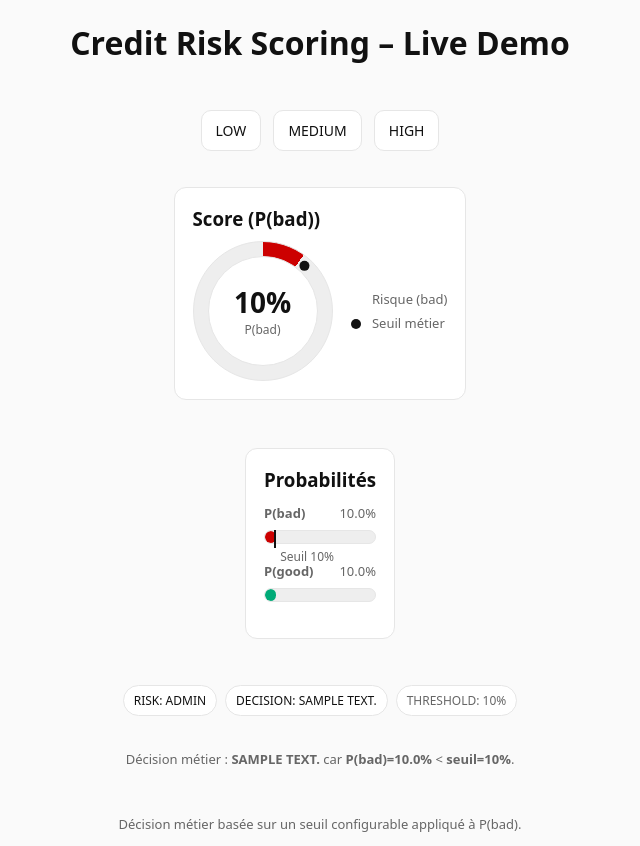
After one commit to fngaha/pdi-credit-risk-ml, a Flask app: template ui/templates/demo_full.html in a window 1280 px wide. The commit adds this page. Shown: the whole page, without its empty margins (320-960 px from the left). Run offline with Flask 3, Linux system fonts and the light colour scheme; the template is opened without the code that fills it: most values are stand-ins (such as "Sample title", 1, 10 or a date in 2020); parts of the project's set-up code (start-up, migrations or seed data) failed here and were passed over.

Commit message:
feat: add full screen demo mode and live demo script

```diff
--- a/src/api/app.py
+++ b/src/api/app.py
@@ -205,6 +205,40 @@ def demo(level: str):
     )
 
 
+@app.get("/demo/full/<level>")
+def demo_full(level: str):
+    if level not in DEMO_PROFILES:
+        return "Unknown demo profile", 404
+
+    threshold = 0.5
+    payload = DEMO_PROFILES[level]
+
+    req = CreditRiskRequest(**payload)
+    result = predict_single(pipeline, req.model_dump())
+
+    business_decision = "reject" if result.probability_bad >= threshold else "accept"
+
+    if result.probability_bad >= 0.7:
+        risk_level = "high"
+    elif result.probability_bad >= 0.4:
+        risk_level = "medium"
+    else:
+        risk_level = "low"
+
+    return render_template(
+        "demo_full.html",
+        result={
+            "label": result.label,
+            "probability_bad": result.probability_bad,
+            "probability_good": result.probability_good,
+            "risk_level": risk_level,
+            "threshold": threshold,
+            "business_decision": business_decision,
+        },
+        current_level=level,
+    )
+
+
 if __name__ == "__main__":
     port = int(os.getenv("PORT", "5000"))
     app.run(host="0.0.0.0", port=port, debug=False)
--- /dev/null
+++ b/ui/templates/demo_full.html
@@ -0,0 +1,44 @@
+<!doctype html>
+<html lang="fr">
+<head>
+  <meta charset="utf-8" />
+  <title>Credit Risk – Live Demo</title>
+  <meta name="viewport" content="width=device-width, initial-scale=1" />
+  <link rel="stylesheet" href="/static/css/style.css" />
+  <style>
+    body { background: #fafafa; }
+    .fullscreen {
+      min-height: 100vh;
+      display: flex;
+      flex-direction: column;
+      justify-content: center;
+      align-items: center;
+      gap: 24px;
+    }
+    .demo-nav {
+      display: flex;
+      gap: 12px;
+    }
+  </style>
+</head>
+
+<body>
+  <div class="fullscreen">
+    <h1>Credit Risk Scoring – Live Demo</h1>
+
+    <div class="demo-nav">
+      <a class="btn-secondary" href="/demo/full/low">LOW</a>
+      <a class="btn-secondary" href="/demo/full/medium">MEDIUM</a>
+      <a class="btn-secondary" href="/demo/full/high">HIGH</a>
+    </div>
+
+    {% include "partials/gauge.html" %}
+    {% include "partials/bars.html" %}
+    {% include "partials/badges.html" %}
+
+    <p class="note">
+      Décision métier basée sur un seuil configurable appliqué à P(bad).
+    </p>
+  </div>
+</body>
+</html>
--- /dev/null
+++ b/ui/templates/partials/badges.html
@@ -0,0 +1,25 @@
+<div class="badges">
+  <span class="pill {{ result.risk_level }}">
+    RISK: {{ result.risk_level | upper }}
+  </span>
+
+  <span class="pill decision {{ result.business_decision }}">
+    DECISION: {{ result.business_decision | upper }}
+  </span>
+
+  <span class="pill neutral">
+    THRESHOLD: {{ "%.0f"|format(result.threshold * 100) }}%
+  </span>
+</div>
+
+<p class="explain">
+  Décision métier :
+  <strong>{{ result.business_decision | upper }}</strong>
+  car <strong>P(bad)={{ "%.1f"|format(result.probability_bad * 100) }}%</strong>
+  {% if result.probability_bad >= result.threshold %}
+    ≥
+  {% else %}
+    &lt;
+  {% endif %}
+  <strong>seuil={{ "%.0f"|format(result.threshold * 100) }}%</strong>.
+</p>
--- /dev/null
+++ b/ui/templates/partials/bars.html
@@ -0,0 +1,42 @@
+<div class="bars card subcard">
+  <h3>Probabilités</h3>
+
+  <!-- P(bad) -->
+  <div class="bar-block">
+    <div class="bar-head">
+      <span><strong>P(bad)</strong></span>
+      <span>{{ "%.1f"|format(result.probability_bad * 100) }}%</span>
+    </div>
+
+    <div class="bar-track">
+      <div
+        class="bar-fill bad risk-{{ result.risk_level }}"
+        style="width: {{ (result.probability_bad * 100) | round(1) }}%;"
+      ></div>
+    </div>
+
+    <div
+      class="threshold-line"
+      style="left: {{ (result.threshold * 100) | round(1) }}%;"
+    >
+      <span class="threshold-label">
+        Seuil {{ "%.0f"|format(result.threshold * 100) }}%
+      </span>
+    </div>
+  </div>
+
+  <!-- P(good) -->
+  <div class="bar-block">
+    <div class="bar-head">
+      <span><strong>P(good)</strong></span>
+      <span>{{ "%.1f"|format(result.probability_good * 100) }}%</span>
+    </div>
+
+    <div class="bar-track">
+      <div
+        class="bar-fill good"
+        style="width: {{ (result.probability_good * 100) | round(1) }}%;"
+      ></div>
+    </div>
+  </div>
+</div>
--- /dev/null
+++ b/ui/templates/partials/gauge.html
@@ -0,0 +1,29 @@
+<div class="gauge-card card subcard">
+  <h3>Score (P(bad))</h3>
+
+  <div class="gauge-wrap">
+    <div
+      class="gauge risk-{{ result.risk_level }}"
+      style="--p: {{ (result.probability_bad * 100) | round(1) }};
+             --t: {{ (result.threshold * 100) | round(1) }};"
+    >
+      <div class="gauge-inner">
+        <div class="gauge-value">
+          {{ "%.0f"|format(result.probability_bad * 100) }}%
+        </div>
+        <div class="gauge-label">P(bad)</div>
+      </div>
+    </div>
+
+    <div class="gauge-legend">
+      <div class="legend-item risk-{{ result.risk_level }}">
+        <span class="dot risk-{{ result.risk_level }}"></span>
+        Risque (bad)
+      </div>
+      <div class="legend-item">
+        <span class="dot threshold"></span>
+        Seuil métier
+      </div>
+    </div>
+  </div>
+</div>
```
Also changed, not shown: ui/templates/index.html (+5 -68 lines), README.md.
